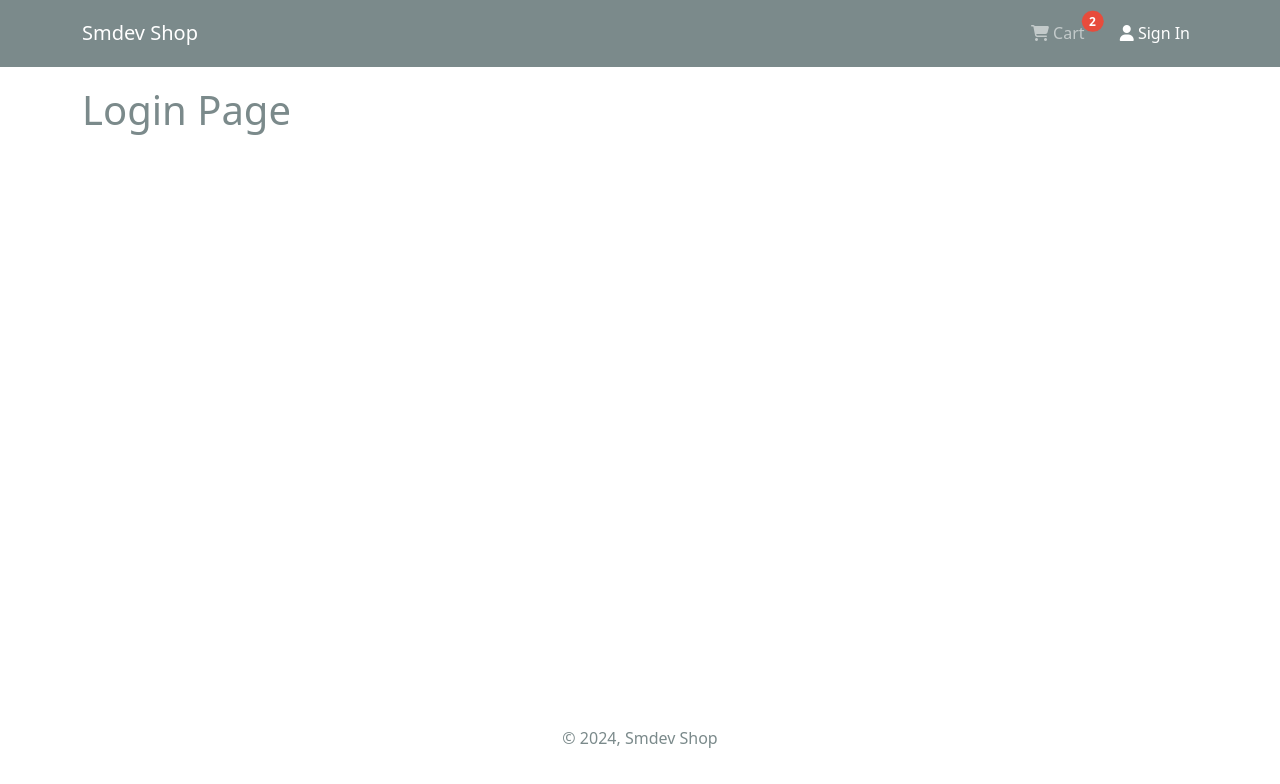
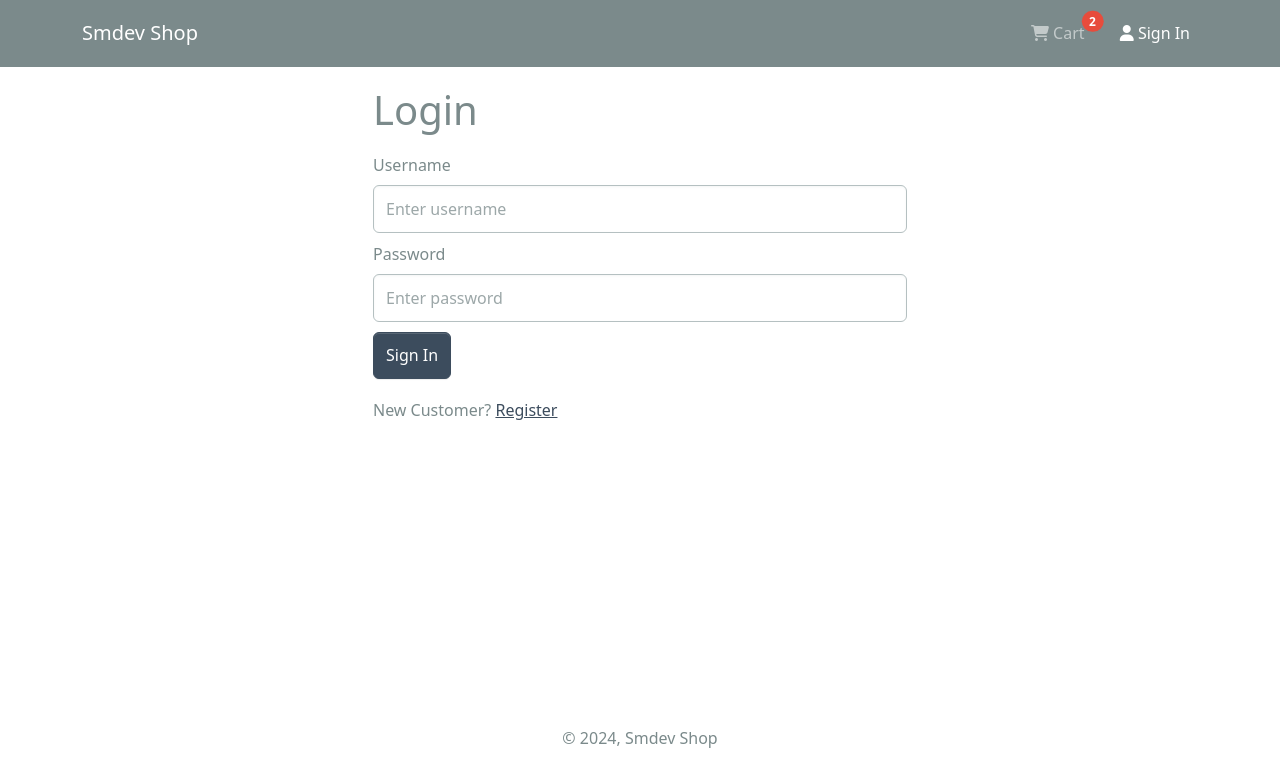
Before and after one commit to SoufianeMoutaouakkil/smdev-shop, a React (Create React App) app in the folder frontend/: page /login in a window 1280 px wide. Shown: the top 784 px of the page. Built offline with nearby package versions, Linux system fonts and the light colour scheme; no server answers.

Commit message:
add login process

```diff
--- a/frontend/package.json
+++ b/frontend/package.json
@@ -16,6 +16,7 @@
     "react-router-bootstrap": "^0.26.2",
     "react-router-dom": "^6.23.1",
     "react-scripts": "5.0.1",
+    "react-toastify": "^10.0.5",
     "web-vitals": "^2.1.4"
   },
   "scripts": {
--- /dev/null
+++ b/frontend/src/components/forms/FormContainer.jsx
@@ -0,0 +1,15 @@
+import { Container, Row, Col } from "react-bootstrap";
+
+const FormContainer = ({ children }) => {
+    return (
+        <Container>
+            <Row className="justify-content-md-center">
+                <Col xs={12} md={6}>
+                    {children}
+                </Col>
+            </Row>
+        </Container>
+    );
+};
+
+export default FormContainer;
--- a/frontend/src/pages/LoginPage.jsx
+++ b/frontend/src/pages/LoginPage.jsx
@@ -1,11 +1,95 @@
-import React from 'react';
+import { useState, useEffect } from "react";
+import { Link, useLocation, useNavigate } from "react-router-dom";
+import { Form, Button, Row, Col } from "react-bootstrap";
+import { useDispatch, useSelector } from "react-redux";
+import Loader from "../components/interactions/Loader";
+import FormContainer from "../components/forms/FormContainer";
+import Message from "../components/interactions/Message";
+import { login, clearError } from "../services/store/slices/authSlice";
 
 const LoginPage = () => {
+    const [username, setUsername] = useState("");
+    const [password, setPassword] = useState("");
+    const { authData, isLoading, error }  = useSelector((state) => state.auth);
+    const dispatch = useDispatch();
+    const navigate = useNavigate();
+
+    const { search } = useLocation();
+    const sp = new URLSearchParams(search);
+    const redirect = sp.get("redirect") || "/";
+
+    const submitHandler = async (e) => {
+        e.preventDefault();
+        dispatch(login({ username, password }));
+    };
+
+    useEffect(() => {
+        if (authData?.user && authData?.user?.username !== "guest") {
+            navigate(redirect);
+        }
+    }, [authData, navigate, redirect]);
+
+    useEffect(() => {
+        if (error) {
+            setTimeout(() => {
+                dispatch(clearError());
+            }, 3000);
+        }
+    }, [error, dispatch]);
+
     return (
-        <div>
-            <h1>Login Page</h1>
-        </div>
+        <FormContainer>
+            <h1>Login</h1>
+
+            <Form onSubmit={submitHandler}>
+                <Form.Group className="my-2" controlId="username">
+                    <Form.Label>Username</Form.Label>
+                    <Form.Control
+                        type="username"
+                        placeholder="Enter username"
+                        value={username}
+                        onChange={(e) => setUsername(e.target.value)}
+                    ></Form.Control>
+                </Form.Group>
+
+                <Form.Group className="my-2" controlId="password">
+                    <Form.Label>Password</Form.Label>
+                    <Form.Control
+                        type="password"
+                        placeholder="Enter password"
+                        value={password}
+                        onChange={(e) => setPassword(e.target.value)}
+                    ></Form.Control>
+                </Form.Group>
+
+                <Button disabled={isLoading} type="submit" variant="primary">
+                    Sign In
+                </Button>
+
+                {isLoading && <Loader />}
+            </Form>
+
+            <Row className="py-3">
+                <Col>
+                    New Customer?{" "}
+                    <Link
+                        to={
+                            redirect
+                                ? `/register?redirect=${redirect}`
+                                : "/register"
+                        }
+                    >
+                        Register
+                    </Link>
+                </Col>
+            </Row>
+            <Row className="py-3">
+                {error && (
+                    <Message variant="danger">{error}</Message>
+                )}
+            </Row>
+        </FormContainer>
     );
-}
+};
 
 export default LoginPage;
--- a/frontend/src/services/store/slices/authSlice.js
+++ b/frontend/src/services/store/slices/authSlice.js
@@ -1,5 +1,4 @@
-import { createSlice } from "@reduxjs/toolkit";
-import { createAsyncThunk } from "@reduxjs/toolkit";
+import { createSlice, createAsyncThunk } from "@reduxjs/toolkit";
 import { getAuthCaller } from "../../shared/getBackCaller";
 
 const authApi = getAuthCaller("auth");
@@ -38,6 +37,9 @@
             localStorage.removeItem("token");
             state.authData = null;
         },
+        clearError: (state) => {
+            state.error = null;
+        },
     },
     extraReducers: (builder) => {
         builder.addCase(login.pending, (state) => {
@@ -74,6 +76,6 @@
     },
 });
 
-export const { logout } = authSlice.actions;
+export const { logout, clearError } = authSlice.actions;
 
 export default authSlice.reducer;
```
Also changed, not shown: 1 other file (tests, documents, lock files or other folders).
